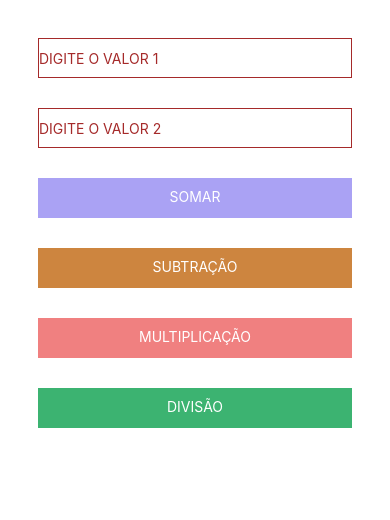
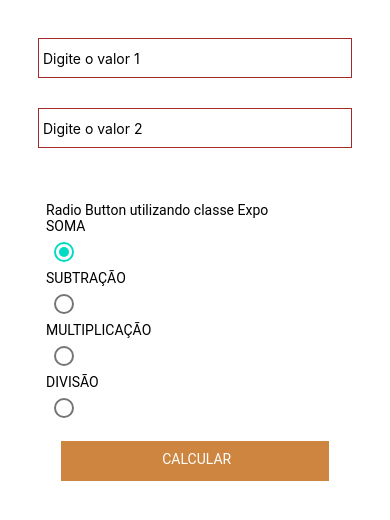
Before and after one commit to LauraLemos/OperacoesMatDDMI, a React Native app: screen / in a window 390 px wide. Shown: the top 520 px of the page. Built offline with nearby package versions, Linux system fonts and the light colour scheme.

Commit message:
c/ botão radio

```diff
--- a/App.js
+++ b/App.js
@@ -4,99 +4,96 @@
 //Aluna: LAURA ALVES LEMOS - 6° INFO
 
 import * as React from 'react';
-import {Text, TouchableOpacity, TextInput, View, StyleSheet, StatusBar} from 'react-native';
-
+import { TouchableOpacity, TextInput, View, ScrollView, StatusBar} from 'react-native';
+import {RadioButton, Text} from 'react-native-paper';
 
 import MeuEstilo from './src/componentes/meuestilo'
-
 
 export default class App extends React.Component{
   state={
     valor1: 0.0,
     valor2: 0.0,
-    resultado: 0.0
+    resultado: 0.0,
+    valorRadio: 'soma',
+
+  }
+  calcular(){
+    if(this.state.valorRadio=='soma'){
+      alert(this.state.valorRadio= parseFloat(this.state.valor1) + parseFloat(this.state.valor2));
+    }
+    if(this.state.valorRadio=='subtrair'){
+      alert(this.state.valorRadio= parseFloat(this.state.valor1) - parseFloat(this.state.valor2));
+    }
+    if(this.state.valorRadio=='multiplicar'){
+      alert(this.state.valorRadio= parseFloat(this.state.valor1) * parseFloat(this.state.valor2));
+    }
+    if(this.state.valorRadio=='dividir'){
+      alert(this.state.valorRadio= parseFloat(this.state.valor1) / parseFloat(this.state.valor2));
+    }
   }
   atualizaValor1=(number)=>{
     this.setState({valor1:number})
   }
   atualizaValor2=(number)=>{
     this.setState({valor2:number})
-  }
-  soma(){
-    this.state.resultado=parseFloat(this.state.valor1)+parseFloat(this.state.valor2);
-    alert(this.state.resultado);
-  }
-  diminui(){
-    this.state.resultado=parseFloat(this.state.valor1)-parseFloat(this.state.valor2);
-    alert(this.state.resultado);
-  }
-  vezes(){
-    this.state.resultado=parseFloat(this.state.valor1)*parseFloat(this.state.valor2);
-    alert(this.state.resultado);
-  }
-  divide(){
-    this.state.resultado=parseFloat(this.state.valor1)/parseFloat(this.state.valor2);
-    alert(this.state.resultado);
-  }
 
+}
 
   render(){
     return(
-      <View style={MeuEstilo.container}>
 
-        <StatusBar backgroundColor="black" />
-        <TextInput style={MeuEstilo.input}
-        underlineColorAndroid = "transparent" // INPUT DO TEXTO 1
-        placeholder = "DIGITE O VALOR 1 "
-        placeholderTextColor = "#A52A2A"
+      <View style = {MeuEstilo.container}>
+
+        <StatusBar backgroundColor="black"/>
+        <TextInput style = {MeuEstilo.input}
+        underlineColorAndroid = "transparent"
+        placeholder = " Digite o valor 1 "
+        placeholderTextColor = "black"
         autoCapitalize = "none"
-        onChangeText={this.atualizaValor1}
-        keyboardType='numeric' />
+        onChangeText = {this.atualizaValor1}
+        keyboardType ='numeric'/>
 
-        <TextInput style={MeuEstilo.input}
-        underlineColorAndroid = "transparent" // INPUT DO TEXTO 2
-        placeholder = "DIGITE O VALOR 2 "
-        placeholderTextColor = "#A52A2A"
+        <TextInput style = {MeuEstilo.input}
+        underlineColorAndroid = "transparent"
+        placeholder = " Digite o valor 2 "
+        placeholderTextColor = "black"
         autoCapitalize = "none"
-        onChangeText={this.atualizaValor2}
-        keyboardType='numeric' />
+        onChangeText = {this.atualizaValor2}
+        keyboardType ='numeric'/>
 
-      <TouchableOpacity style={MeuEstilo.botao}
-      onPress={()=>this.soma(this.state.valor1, this.state.valor2, this.state.resultado)}>
+<ScrollView style = {{padding:23}}>
+        <Text>                                                                                                                        Radio Button utilizando classe Expo</Text>
+        <RadioButton.Group
+        onValueChange = {valorRadio => this.setState({valorRadio})}
+        value = {this.state.valorRadio}>
+          <View>
+            <Text>SOMA</Text>
+            <RadioButton value='soma'/>
+          </View>
+          <View>
+            <Text>SUBTRAÇÃO</Text>
+            <RadioButton value='subtrair'/>
+          </View>
+          <View>
+            <Text>MULTIPLICAÇÃO</Text>
+            <RadioButton value='multiplicar'/>
+          </View>
+          <View>
+            <Text>DIVISÃO</Text>
+            <RadioButton value='dividir'/>
+          </View>
+        </RadioButton.Group>
 
-       <Text style={MeuEstilo.textoBotao}> SOMAR </Text>
+        <TouchableOpacity style = {MeuEstilo.botao}
+      onPress={()=>this.calcular(this.state.valorRadio)}
+      >
+
+       <Text style = {MeuEstilo.textoBotao}> CALCULAR</Text>
 
       </TouchableOpacity>
+      </ScrollView>
+      </View>
 
-
-      <TouchableOpacity style={MeuEstilo.botaoD} //BOTAO DIMINUI
-      onPress={()=>this.diminui(this.state.valor1, this.state.valor2, this.state.resultado)}>
-
-       <Text style={MeuEstilo.textoBotao}> SUBTRAÇÃO </Text>
-
-      </TouchableOpacity>
-
-
-      <TouchableOpacity style={MeuEstilo.botaoM} //BOTAO MULTIPLICA
-      onPress={()=>this.vezes(this.state.valor1, this.state.valor2, this.state.resultado)}>
-
-       <Text style={MeuEstilo.textoBotao}> MULTIPLICAÇÃO </Text>
-
-      </TouchableOpacity>
-
-      <TouchableOpacity style={MeuEstilo.botaoDV} //BOTAO DIVIDE
-      onPress={()=>this.divide(this.state.valor1, this.state.valor2, this.state.resultado)}>
-
-       <Text style={MeuEstilo.textoBotao}> DIVISÃO </Text>
-
-      </TouchableOpacity>
-
-
-      </View>
     )
   }
 }
-
-
-
-//Aluna: LAURA ALVES LEMOS - 6° INFO
--- a/package.json
+++ b/package.json
@@ -13,6 +13,7 @@
     "react": "16.13.1",
     "react-dom": "16.13.1",
     "react-native": "https://github.com/expo/react-native/archive/sdk-41.0.0.tar.gz",
+    "react-native-paper": "^4.8.1",
     "react-native-web": "~0.13.12"
   },
   "devDependencies": {
--- a/src/componentes/meuestilo.js
+++ b/src/componentes/meuestilo.js
@@ -23,7 +23,7 @@ export default StyleSheet.create({
         borderWidth: 1,
       },
       botao:{
-        backgroundColor: '#AAA2f4',
+        backgroundColor: '#CD853F',
         padding:10,
         margin:15,
         height:40,
```
Also changed, not shown: 1 other file (tests, documents, lock files or other folders).
